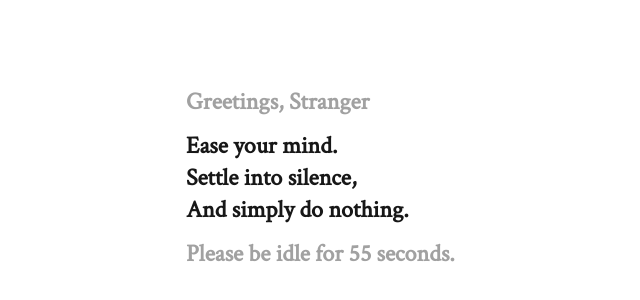
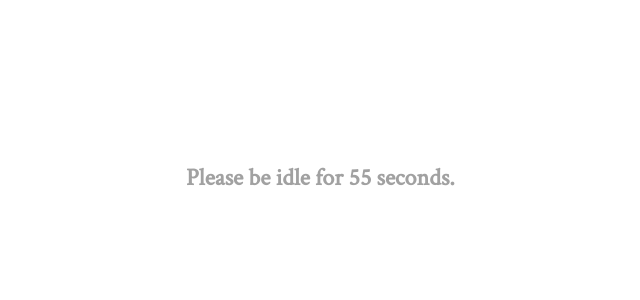
Before and after one commit to lbirts/do-nothing, a Next.js app: page /start/1 in a window 1280 px wide. Shown: the part 222-522 px from the top of the page, without its empty margins (198-838 px from the left). Built offline with nearby package versions, Linux system fonts and the light colour scheme.

Commit message:
reorganize layout

```diff
--- a/src/app/start/layout.tsx
+++ b/src/app/start/layout.tsx
@@ -1,10 +1,11 @@
 import type { Metadata } from "next";
-import { Crimson_Text, Instrument_Serif } from "next/font/google";
+import { Crimson_Text } from "next/font/google";
 import "../globals.css";
 
 const crimsonSerif = Crimson_Text({
   variable: "--font-crimson-serif",
-  weight: "400"
+  weight: "400",
+  subsets: ["latin"],
 });
 
 export const metadata: Metadata = {
@@ -18,18 +19,8 @@ export default function Layout({
   children: React.ReactNode;
 }>) {
   return (
-    <div className={`${crimsonSerif.variable} antialiased h-screen`}>
-      <div className="overflow-hidden relative py-20 sm:px-16 px-10 md:max-w-3/4 lg:max-w-1/2 m-auto flex flex-col gap-3 justify-center h-full">
-        <h1 className="font-serif text-xl sm:text-2xl font-black text-neutral-400">
-          Greetings, Stranger
-        </h1>
-        <div className="sm:text-2xl text-xl font-black font-serif">
-          <h2>Ease your mind.</h2>
-          <h2>Settle into silence,</h2>
-          <h2>And simply do nothing.</h2>
-        </div>
-        {children}
-      </div>
+    <div className={`${crimsonSerif.variable} antialiased h-screen overflow-hidden relative py-20 sm:px-16 px-10 md:max-w-3/4 lg:max-w-1/2 m-auto flex flex-col gap-3 justify-center`}>
+      {children}
     </div>
   );
 }
--- /dev/null
+++ b/src/components/LowLightText.tsx
@@ -0,0 +1,22 @@
+"use client";
+
+import classNames from "../../node_modules/classnames/index";
+
+interface Props {
+  lowLights: boolean
+}
+
+export default function LowLightText({ lowLights }: Props) {
+  return (
+    <>
+      <h1 className={classNames(lowLights ? "opacity-50" : "opacity-100", "transition-all duration-1000 font-serif text-xl sm:text-2xl font-black text-neutral-400")}>
+        Greetings, Stranger
+      </h1>
+      <div className={classNames(lowLights ? "opacity-50" : "opacity-100", "transition-all duration-1000 sm:text-2xl text-xl font-black font-serif")}>
+        <h2>Ease your mind.</h2>
+        <h2>Settle into silence,</h2>
+        <h2>And simply do nothing.</h2>
+      </div>
+    </>
+  );
+}
```
